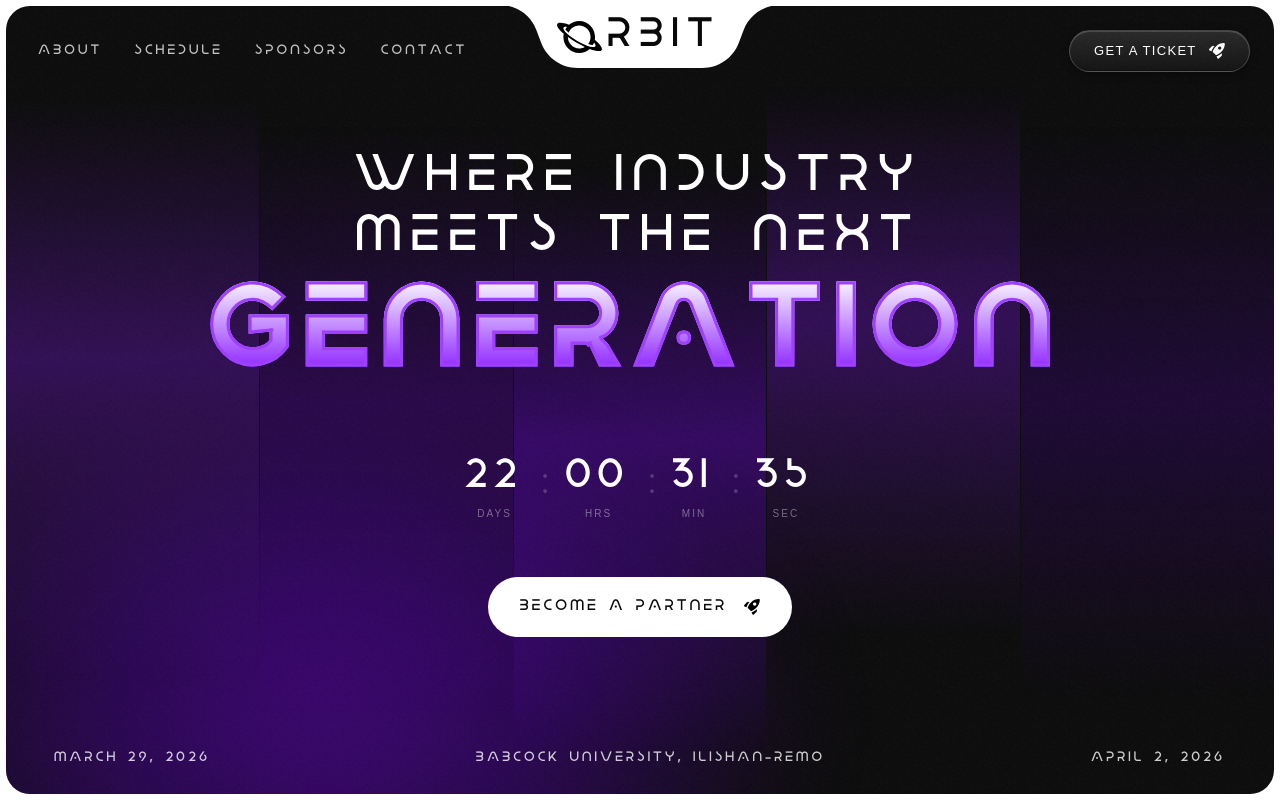
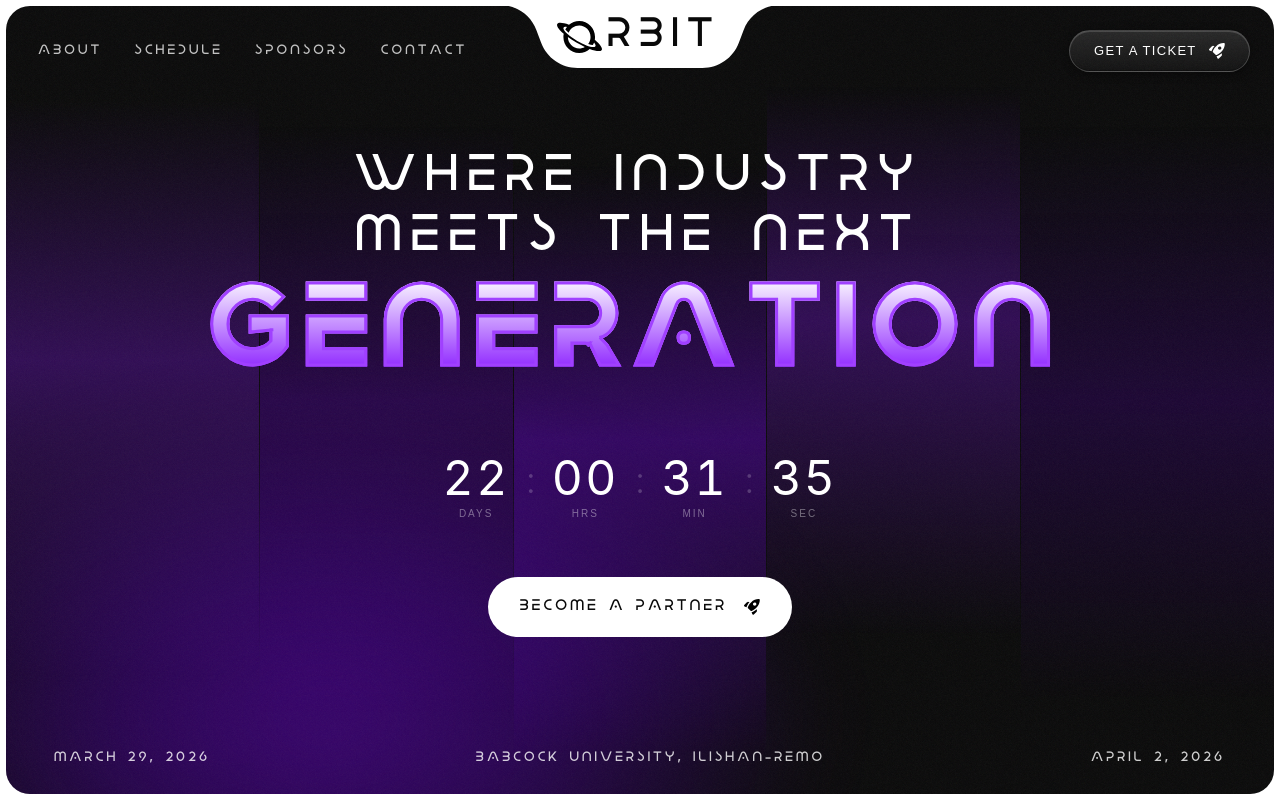
Before and after one commit to GDGBabcockUniversity/orbit, a React (Vite) app: page / in a window 1280 px wide. Shown: the top 800 px of the page. Built offline with nearby package versions, Linux system fonts and the light colour scheme; a web font is replaced by a local one.

Commit message:
feat(countdown-timer): update font to space-grotesk

```diff
--- a/src/components/countdown-timer.tsx
+++ b/src/components/countdown-timer.tsx
@@ -45,7 +45,7 @@ const CountdownTimer = () => {
       {units.map((unit, i) => (
         <div key={unit.label} className="flex items-center gap-3 sm:gap-4">
           <div className="flex flex-col items-center">
-            <span className="font-rosnoc text-white text-4xl sm:text-5xl tracking-wider tabular-nums">
+            <span className="font-space-grotesk text-white text-4xl sm:text-5xl tracking-wider tabular-nums">
               {pad(unit.value)}
             </span>
             <span className="font-google-sans text-white/40 text-[10px] tracking-[0.2em] mt-1">
```
